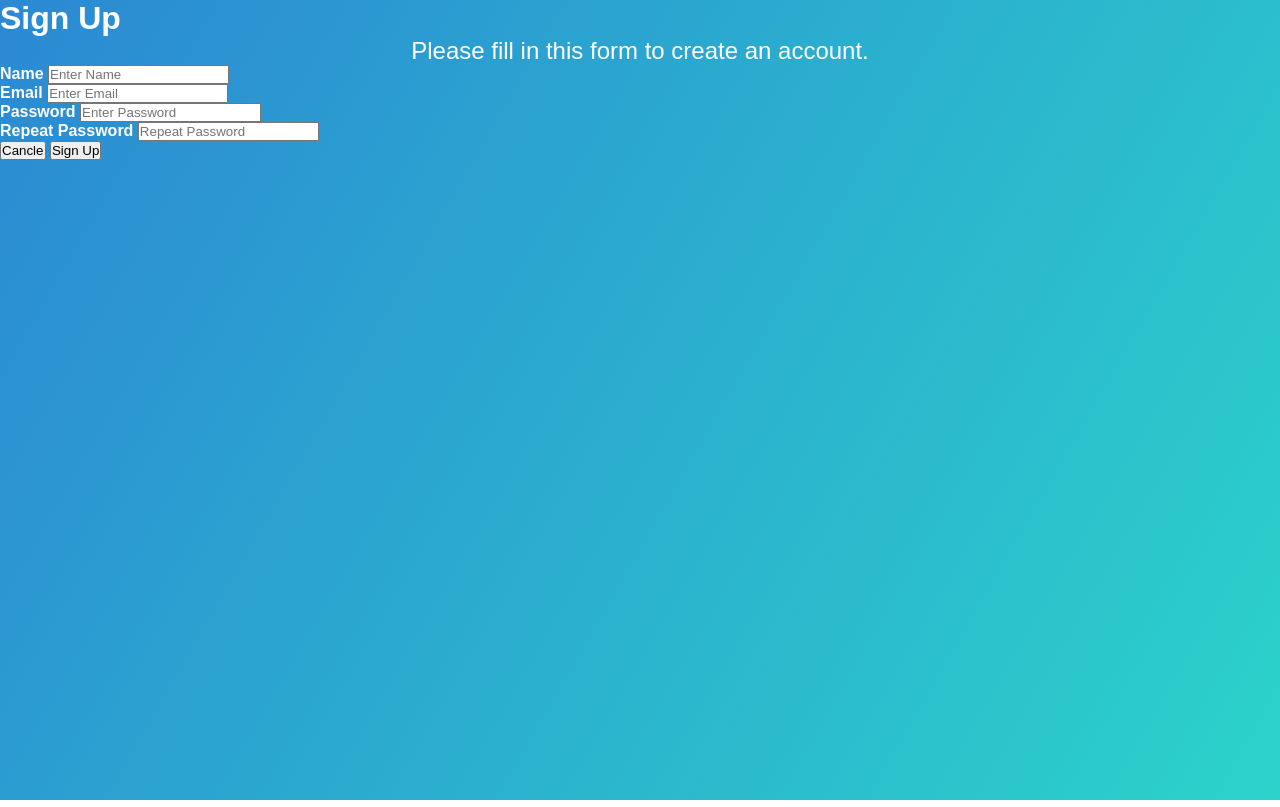
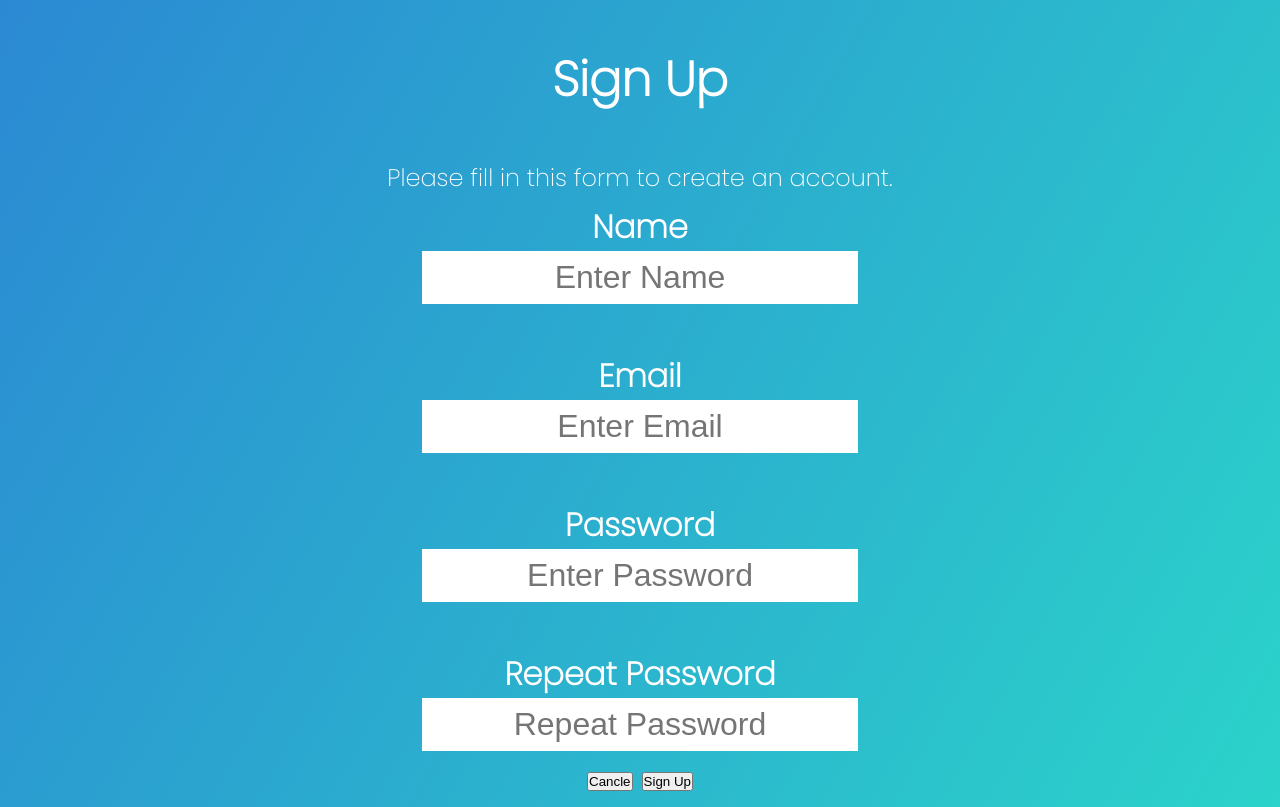
Before and after one commit to mohamed2g/Todo_App, a website: page public/SignUp.html in a window 1280 px wide. Drawn offline with Linux system fonts and the light colour scheme.

Commit message:
small changes

```diff
--- a/public/SignUp.html
+++ b/public/SignUp.html
@@ -3,17 +3,24 @@
 <head>
     <meta charset="UTF-8">
     <meta name="viewport" content="width=device-width, initial-scale=1.0">
+    <link href="https://fonts.googleapis.com/css2?family=Poppins:wght@200&display=swap" rel="stylesheet">
+    <script src="https://kit.fontawesome.com/9a206dcb8a.js" crossorigin="anonymous"></script>
     <link rel="stylesheet" href="/css/style.css">
     <title>Sign Up</title>
+
+
 </head>
 <body>
 
+<header>
     <h1>Sign Up</h1>
+</header>
+
             <p>Please fill in this form to create an account.</p>
 
      <from class = "sign_form">
 
-
+        <div id="container">
             <label for="name"><b>Name</b></label>
             <input type="text" placeholder="Enter Name" name="name" required>
             <br>
@@ -32,7 +39,7 @@
             class="canclelbth">Cancle</button>
                     <button type="submit" class="signupbtn">Sign Up</button>
             </div>
-
+        </div>
        </from>
 
 
--- a/public/css/style.css
+++ b/public/css/style.css
@@ -42,6 +42,10 @@ div input, #container {
     padding: 0.5rem;
     min-height: 0.5rem;
     font-size: 2rem;
+    text-align: center;
+    margin: auto;
+
+
 }
 
 
```
